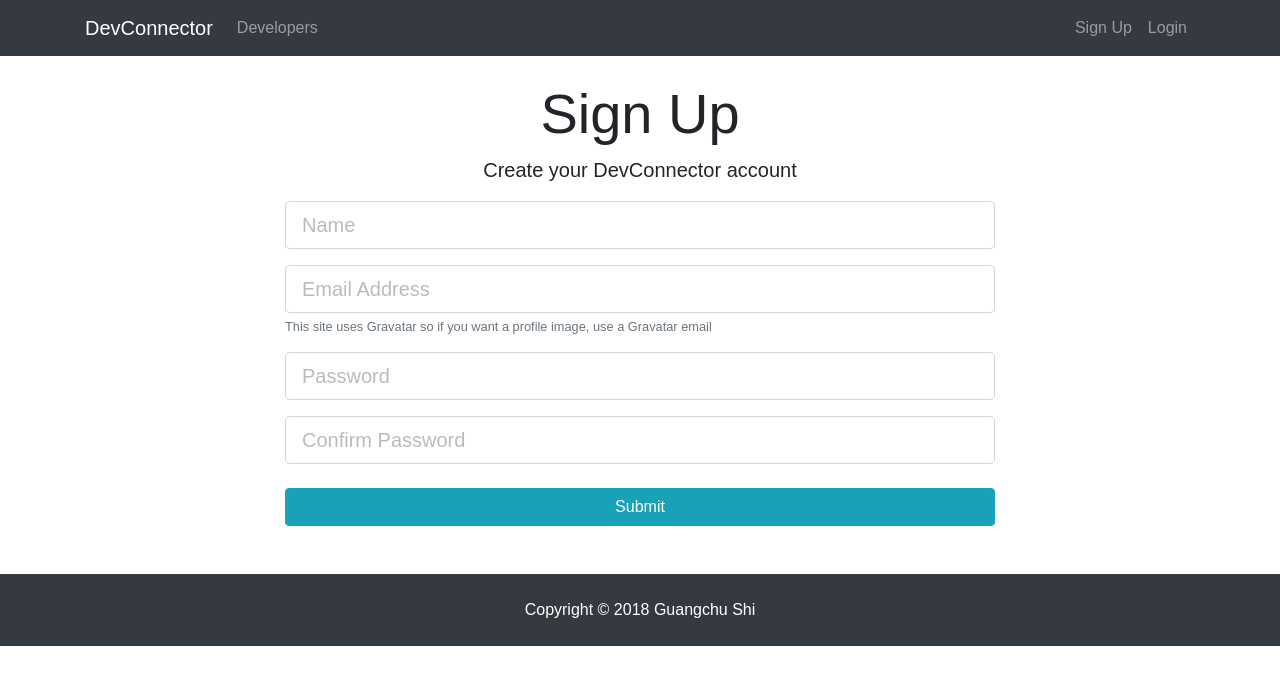
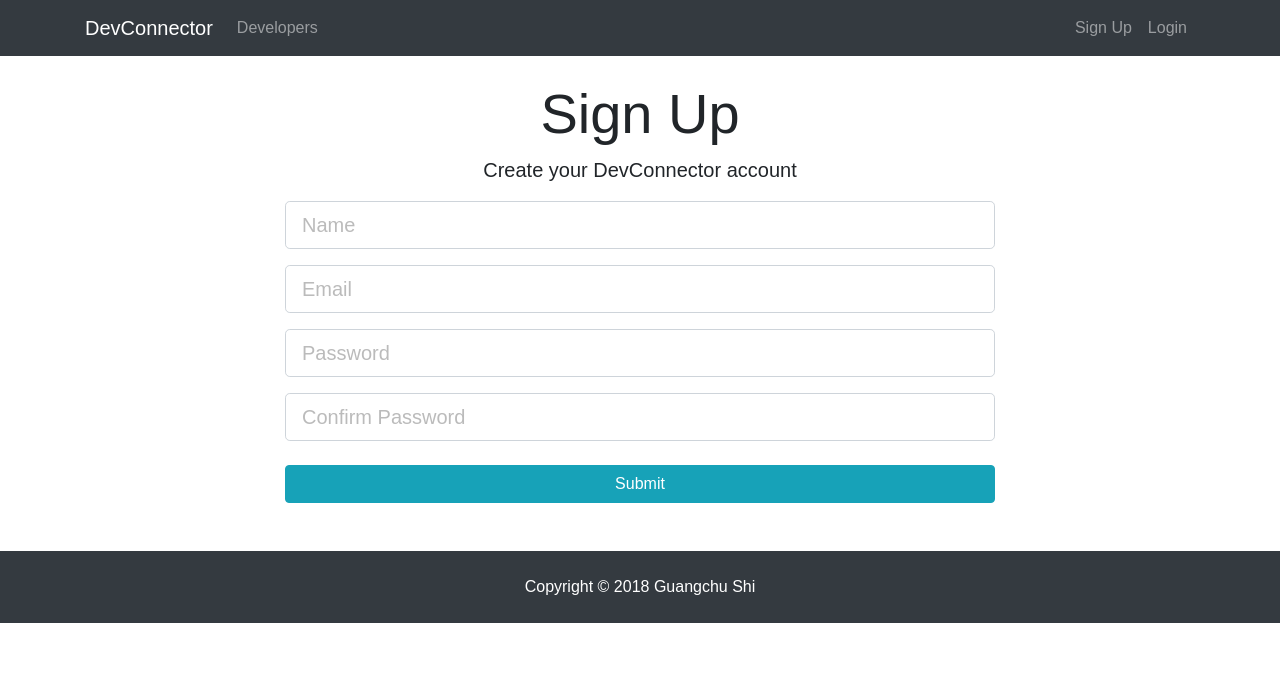
Before and after one commit to rollschild/MERN_FullStack_SocialApp, a React (Create React App) app in the folder client/: page /register in a window 1280 px wide. Shown: the top 684 px of the page. Built offline with nearby package versions, Linux system fonts and the light colour scheme.

Commit message:
Profile reducer & get current profile; text input field

```diff
--- a/client/src/App.js
+++ b/client/src/App.js
@@ -11,7 +11,8 @@
 import "./App.css";
 import Register from "./components/auth/register";
 import Login from "./components/auth/login";
-
+import Dashboard from "./components/dashboard/dashboard";
+import { clearCurrentProfile } from "./actions/profileActions";
 // Check for token
 if (localStorage.jwtToken) {
   // Set auth token header auth
@@ -27,7 +28,7 @@
     // Logout user
     store.dispatch(logoutUser());
     // TODO: also need to clear current profile
-
+    store.dispatch(clearCurrentProfile());
     // Redirect to login
     window.location.href = "./login";
   }
@@ -47,6 +48,7 @@
             <div className="container">
               <Route exact path="/register" component={Register} />
               <Route exact path="/login" component={Login} />
+              <Route exact path="/dashboard" component={Dashboard} />
             </div>
             <Footer />
           </div>
--- /dev/null
+++ b/client/src/actions/profileActions.js
@@ -0,0 +1,40 @@
+import axios from "axios";
+import {
+  GET_PROFILE,
+  GET_ERRORS,
+  PROFILE_LOADING,
+  CLEAR_CURRENT_PROFILE
+} from "./types";
+
+// Get current profile
+export const getCurrentProfile = () => dispatch => {
+  dispatch(setProfileLoading);
+  axios
+    .get("/api/profile")
+    .then(res => {
+      dispatch({
+        type: GET_PROFILE,
+        payload: res.data // the actual profile
+      });
+    })
+    .catch(err => {
+      dispatch({
+        type: GET_PROFILE, // not GET_ERRORS
+        payload: {}
+      });
+    });
+};
+
+// Profile loading
+export const setProfileLoading = () => {
+  return {
+    type: PROFILE_LOADING
+  };
+};
+
+// Clear profile
+export const clearCurrentProfile = () => {
+  return {
+    type: CLEAR_CURRENT_PROFILE
+  };
+};
--- a/client/src/actions/types.js
+++ b/client/src/actions/types.js
@@ -1,3 +1,8 @@
 // export const TEST_DISPATCH = "TEST_DISPATCH";
 export const GET_ERRORS = "GET_ERRORS";
 export const SET_CURRENT_USER = "SET_CURRENT_USER";
+export const GET_PROFILE = "GET_PROFILE";
+export const PROFILE_LOADING = "PROFILE_LOADING";
+export const PROFILE_NOT_FOUND = "PROFILE_NOT_FOUND";
+export const CLEAR_CURRENT_PROFILE = "CLEAR_CURRENT_PROFILE";
+export const GET_PROFILES = "GET_PROFILES";
--- a/client/src/components/auth/register.js
+++ b/client/src/components/auth/register.js
@@ -2,9 +2,10 @@
 import PropTypes from "prop-types";
 // import axios from "axios";
 import { withRouter } from "react-router-dom";
-import classnames from "classnames";
+// import classnames from "classnames";
 import { connect } from "react-redux";
 import { registerUser } from "../../actions/authActions";
+import TextInputField from "../common/TextInputField";
 
 class Register extends Component {
   constructor(props) {
@@ -68,72 +69,39 @@
                 Create your DevConnector account
               </p>
               <form onSubmit={this.onSubmit}>
-                <div className="form-group">
-                  <input
-                    type="text"
-                    className={classnames("form-control form-control-lg", {
-                      "is-invalid": errors.name
-                    })}
+                <TextInputField
                   placeholder="Name"
                   name="name"
+                  type="text"
                   value={this.state.name}
                   onChange={this.onChange}
+                  error={errors.name}
                 />
-                  {errors.name && (
-                    <div className="invalid-feedback">{errors.name}</div>
-                  )}
-                </div>
-                <div className="form-group">
-                  <input
+                <TextInputField
+                  placeholder="Email"
+                  name="email"
                   type="email"
-                    className={classnames("form-control form-control-lg", {
-                      "is-invalid": errors.email
-                    })}
-                    placeholder="Email Address"
-                    name="email"
                   value={this.state.email}
                   onChange={this.onChange}
+                  error={errors.email}
+                  info="This site uses Gravatar. Please use Gravatar email!"
                 />
-                  {errors.email && (
-                    <div className="invalid-feedback">{errors.email}</div>
-                  )}
-                  <small className="form-text text-muted">
-                    This site uses Gravatar so if you want a profile image, use
-                    a Gravatar email
-                  </small>
-                </div>
-                <div className="form-group">
-                  <input
-                    type="password"
-                    className={classnames("form-control form-control-lg", {
-                      "is-invalid": errors.password
-                    })}
+                <TextInputField
                   placeholder="Password"
                   name="password"
+                  type="password"
                   value={this.state.password}
                   onChange={this.onChange}
+                  error={errors.password}
                 />
-                  {errors.password && (
-                    <div className="invalid-feedback">{errors.password}</div>
-                  )}
-                </div>
-                <div className="form-group">
-                  <input
-                    type="password"
-                    className={classnames("form-control form-control-lg", {
-                      "is-invalid": errors.password_confirmed
-                    })}
+                <TextInputField
                   placeholder="Confirm Password"
                   name="password_confirmed"
+                  type="password"
                   value={this.state.password_confirmed}
                   onChange={this.onChange}
+                  error={errors.password_confirmed}
                 />
-                  {errors.password_confirmed && (
-                    <div className="invalid-feedback">
-                      {errors.password_confirmed}
-                    </div>
-                  )}
-                </div>
                 <input type="submit" className="btn btn-info btn-block mt-4" />
               </form>
             </div>
--- /dev/null
+++ b/client/src/components/common/TextInputField.js
@@ -0,0 +1,51 @@
+// We are using functional component here
+import React from "react";
+import PropTypes from "prop-types";
+import classnames from "classnames";
+
+const TextInputField = ({
+  name,
+  placeholder,
+  value,
+  label,
+  error,
+  info,
+  type,
+  onChange,
+  disabled
+}) => {
+  return (
+    <div className="form-group">
+      <input
+        type={type}
+        className={classnames("form-control form-control-lg", {
+          "is-invalid": error
+        })}
+        placeholder={placeholder}
+        name={name}
+        value={value}
+        onChange={onChange}
+        disabled={disabled}
+      />
+      {info && <small className="form-text text-muted" />}
+      {error && <div className="invalid-feedback">{error}</div>}
+    </div>
+  );
+};
+
+TextInputField.propTypes = {
+  name: PropTypes.string.isRequired,
+  placeholder: PropTypes.string,
+  value: PropTypes.string.isRequired,
+  info: PropTypes.string,
+  error: PropTypes.string,
+  type: PropTypes.string.isRequired,
+  onChange: PropTypes.string.isRequired,
+  disabled: PropTypes.string
+};
+
+TextInputField.defaultProps = {
+  type: "text"
+};
+
+export default TextInputField;
--- /dev/null
+++ b/client/src/components/dashboard/dashboard.js
@@ -0,0 +1,25 @@
+import React, { Component } from "react";
+import PropTypes from "prop-types";
+import { connect } from "react-redux";
+import { getCurrentProfile } from "../../actions/profileActions";
+
+class Dashboard extends Component {
+  // lifecycle method
+  // AJAX request
+  componentDidMount() {
+    this.props.getCurrentProfile();
+  }
+
+  render() {
+    return (
+      <div>
+        <h1>Dashboard</h1>
+      </div>
+    );
+  }
+}
+
+export default connect(
+  null,
+  { getCurrentProfile }
+)(Dashboard);
--- a/client/src/components/layout/Navbar.js
+++ b/client/src/components/layout/Navbar.js
@@ -3,10 +3,12 @@
 import PropTypes from "prop-types";
 import { connect } from "react-redux";
 import { logoutUser } from "../../actions/authActions";
+import { clearCurrentProfile } from "../../actions/profileActions";
 
 class Navbar extends Component {
   onLogoutClick(e) {
     e.preventDefault();
+    this.props.clearCurrentProfile();
     this.props.logoutUser();
   }
 
@@ -92,5 +94,5 @@
 
 export default connect(
   mapStateToProps,
-  { logoutUser }
+  { logoutUser, clearCurrentProfile }
 )(Navbar);
--- a/client/src/reducers/index.js
+++ b/client/src/reducers/index.js
@@ -1,7 +1,9 @@
 import { combineReducers } from "redux";
 import authReducer from "./authReducer";
 import errorReducer from "./errorReducer";
+import profileReducer from "./profileReducer";
 export default combineReducers({
   auth: authReducer,
-  errors: errorReducer
+  errors: errorReducer,
+  profile: profileReducer
 });
--- /dev/null
+++ b/client/src/reducers/profileReducer.js
@@ -0,0 +1,34 @@
+import {
+  GET_PROFILE,
+  PROFILE_LOADING,
+  CLEAR_CURRENT_PROFILE
+} from "../actions/types";
+
+const initialState = {
+  profile: null,
+  profiles: null,
+  loading: false
+};
+
+export default function(state = initialState, action) {
+  switch (action.type) {
+    case PROFILE_LOADING:
+      return {
+        ...state,
+        loading: true
+      };
+    case GET_PROFILE:
+      return {
+        ...state,
+        profile: action.payload,
+        loading: false
+      };
+    case CLEAR_CURRENT_PROFILE:
+      return {
+        ...state,
+        profile: null
+      };
+    default:
+      return state;
+  }
+}
```
Also changed, not shown: client/src/components/auth/login.js (+8 -21 lines). Lines whose indentation alone changed are shown as unchanged.
